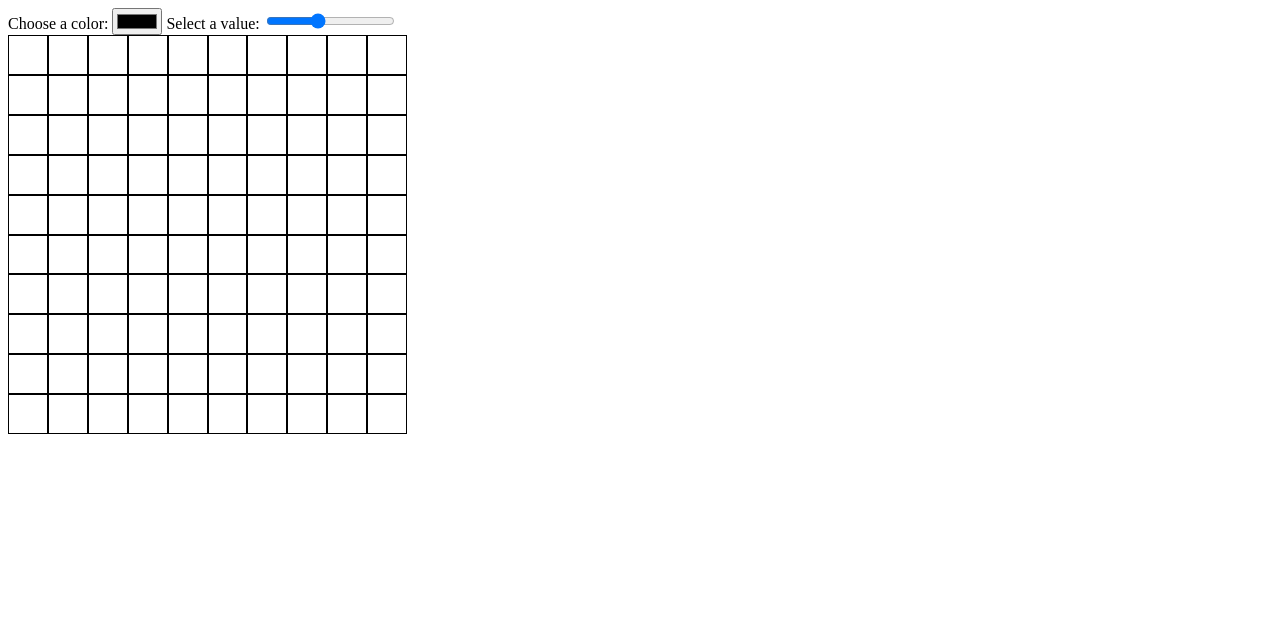
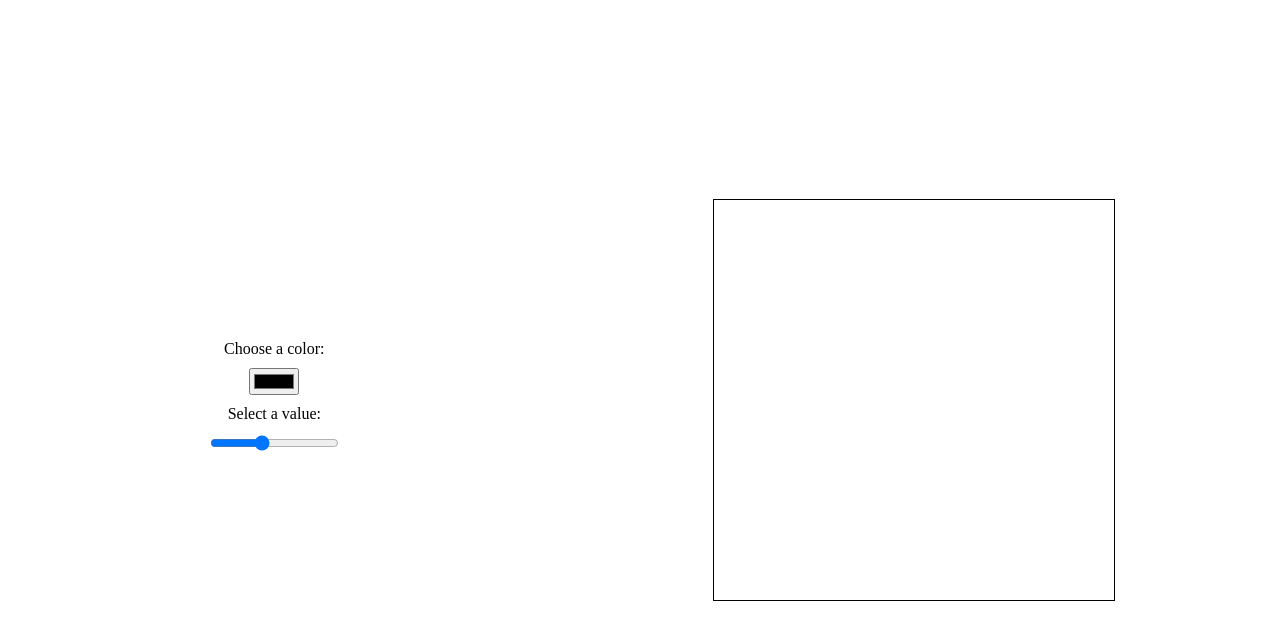
Before and after one commit to L1TnzO/TOP-Etch-a-Sketch, a plain HTML site: page index.html in a window 1280 px wide. Drawn offline with Linux system fonts and the light colour scheme.

Commit message:
changes logic of the grid
now the frames change in size depending on the grid, not vice-versa

```diff
--- a/style.css
+++ b/style.css
@@ -1,9 +1,44 @@
 .grid-div {
     aspect-ratio: 1 / 1;
-    width: 3%;
-    border: 1px solid #000;
+    width: 100%;
+    height: 100%;
+    box-sizing: border-box;
 }
-
 .stack-div{
     display: flex;
 }
+
+.grid-container {
+    display: flex;
+    justify-content: center;
+    align-items: center;
+    flex: 4;
+}
+
+.grid {
+    border: 1px solid #000;
+    height: 50vh;
+    aspect-ratio: 1 / 1;
+}
+
+body{
+    margin: 0;
+}
+
+.sketch-container{
+    display: flex;
+    margin: auto;
+    height: 100vh;
+}
+
+#toolSettings{
+    flex: 3;
+    display: flex;
+    flex-direction: column;
+    justify-content: center;
+    align-items: center;
+}
+
+#toolSettings > * {
+    margin-bottom: 10px;
+}
```
